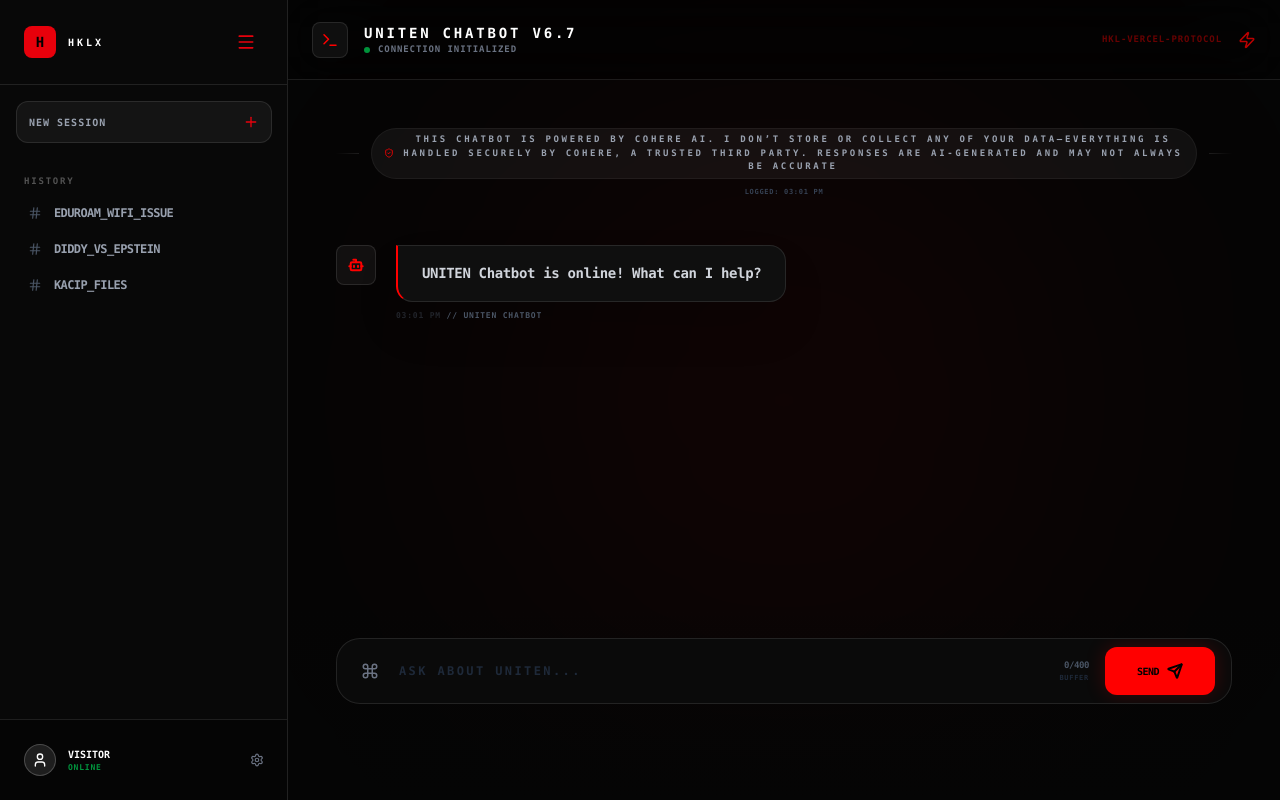
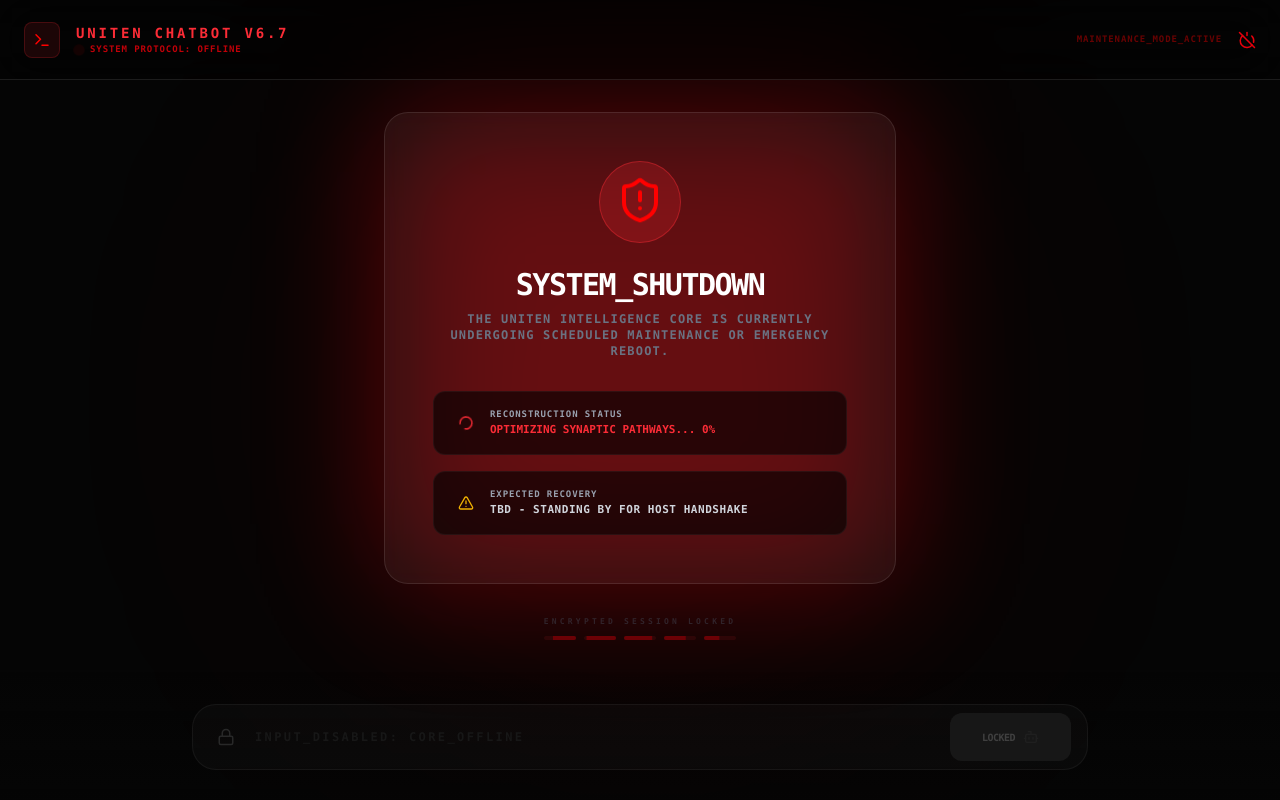
Before and after one commit to CodeWithHKL/cohere_chatbot_UI, a Next.js app: page / in a window 1280 px wide. Built offline with nearby package versions, Linux system fonts and the light colour scheme.

Commit message:
Shutdown UX

```diff
--- a/app/page.tsx
+++ b/app/page.tsx
@@ -1,227 +1,127 @@
 "use client";
 
-import React, { useState, useEffect, useRef } from 'react';
-import { Send, Bot, User, Zap, Terminal, Command, Menu, Loader2, ShieldCheck } from 'lucide-react';
-import ChatSidebar from '../components/ChatSidebar';
+import React, { useState, useEffect } from 'react';
+import { Bot, Zap, Terminal, Loader2, ShieldAlert, Lock, AlertTriangle, PowerOff } from 'lucide-react';
 
-interface Message {
-  role: 'bot' | 'user' | 'system';
-  content: string;
-  time: string;
-}
-
-export default function CyberChat() {
+export default function CyberShutdown() {
   const [mounted, setMounted] = useState(false);
-  const [messages, setMessages] = useState<Message[]>([]);
-  const [input, setInput] = useState('');
-  const [isLoading, setIsLoading] = useState(false);
-  const [sidebarOpen, setSidebarOpen] = useState(true);
-  const scrollRef = useRef<HTMLDivElement>(null);
-  const CHARACTER_LIMIT = 400;
 
   useEffect(() => {
     setMounted(true);
-    setMessages([
-      {
-        role: 'system',
-        content: 'This chatbot is powered by Cohere AI. I don’t store or collect any of your data—everything is handled securely by Cohere, a trusted third party. Responses are AI-generated and may not always be accurate',
-        time: new Date().toLocaleTimeString([], { hour: '2-digit', minute: '2-digit' })
-      },
-      {
-        role: 'bot',
-        content: 'UNITEN Chatbot is online! What can I help?',
-        time: new Date().toLocaleTimeString([], { hour: '2-digit', minute: '2-digit' })
-      }
-    ]);
   }, []);
-
-  useEffect(() => {
-    if (scrollRef.current) {
-      scrollRef.current.scrollTop = scrollRef.current.scrollHeight;
-    }
-  }, [messages, isLoading]);
-
-  const handleSend = async () => {
-    if (!input.trim() || isLoading) return;
-
-    const now = new Date().toLocaleTimeString([], { hour: '2-digit', minute: '2-digit' });
-    const currentInput = input;
-
-    const newUserMsg: Message = { role: 'user', content: currentInput, time: now };
-    setMessages(prev => [...prev, newUserMsg]);
-    setInput('');
-    setIsLoading(true);
-
-    try {
-      const response = await fetch('/api/chat', {
-        method: 'POST',
-        headers: { 'Content-Type': 'application/json' },
-        body: JSON.stringify({ message: currentInput }),
-      });
-
-      const data = await response.json();
-
-      setMessages(prev => [...prev, {
-        role: 'bot',
-        content: data.reply,
-        time: new Date().toLocaleTimeString([], { hour: '2-digit', minute: '2-digit' })
-      }]);
-    } catch (error) {
-      setMessages(prev => [...prev, {
-        role: 'bot',
-        content: "CRITICAL_ERROR: CONNECTION_LOST. UNABLE TO REACH HKLX SERVERS.",
-        time: new Date().toLocaleTimeString([], { hour: '2-digit', minute: '2-digit' })
-      }]);
-    } finally {
-      setIsLoading(false);
-    }
-  };
-
-  const clearChat = () => {
-    setMessages([
-      {
-        role: 'system',
-        content: 'KERNEL REBOOT INITIATED. MEMORY PURGED.',
-        time: new Date().toLocaleTimeString([], { hour: '2-digit', minute: '2-digit' })
-      },
-      {
-        role: 'bot',
-        content: 'SESSION RESET. KERNEL REBOOTED. STANDING BY.',
-        time: new Date().toLocaleTimeString([], { hour: '2-digit', minute: '2-digit' })
-      }
-    ]);
-  };
 
   if (!mounted) return <div className="bg-[#050505] h-screen w-screen" />;
 
   return (
     <div className="flex h-screen bg-[#050505] text-white font-mono selection:bg-[#ff0000] selection:text-black overflow-hidden">
-      <ChatSidebar isOpen={sidebarOpen} setIsOpen={setSidebarOpen} onNewSession={clearChat} />
+      {/* Sidebar removed to isolate the shutdown state */}
 
       <main className="flex-1 flex flex-col relative min-w-0">
-        <div className="absolute top-1/2 left-1/2 -translate-x-1/2 -translate-y-1/2 w-[300px] md:w-[600px] h-[300px] md:h-[600px] bg-[#ff0000]/5 blur-[140px] rounded-full pointer-events-none" />
+        {/* Animated Background Glow */}
+        <div className="absolute top-1/2 left-1/2 -translate-x-1/2 -translate-y-1/2 w-[300px] md:w-[600px] h-[300px] md:h-[600px] bg-[#ff0000]/10 blur-[160px] rounded-full pointer-events-none animate-pulse" />
 
+        {/* Header - Modified for Offline Status */}
         <header className="h-20 border-b border-white/10 flex items-center px-4 md:px-6 justify-between bg-black/40 backdrop-blur-xl z-20 shrink-0">
           <div className="flex items-center gap-4">
-            {!sidebarOpen && (
-              <button onClick={() => setSidebarOpen(true)} className="p-2.5 hover:bg-white/5 border border-white/10 rounded-lg text-[#ff0000] transition-all">
-                <Menu size={20} />
-              </button>
-            )}
-            <div className="p-2 bg-white/5 border border-white/10 rounded-lg hidden sm:block">
+            <div className="p-2 bg-red-500/10 border border-red-500/20 rounded-lg">
                 <Terminal size={18} className="text-[#ff0000]" />
             </div>
             <div>
-                <h2 className="text-xs md:text-sm font-black uppercase tracking-[0.2em]">UNITEN CHATBOT V6.7</h2>
+                <h2 className="text-xs md:text-sm font-black uppercase tracking-[0.2em] text-red-500">UNITEN CHATBOT V6.7</h2>
                 <div className="flex items-center gap-2">
-                  <span className={`w-1.5 h-1.5 rounded-full ${isLoading ? 'bg-red-500' : 'bg-green-500'} animate-pulse`} />
-                  <p className="text-[8px] md:text-[9px] text-gray-500 font-bold tracking-widest uppercase">
-                    {isLoading ? 'Scanning Database...' : 'Connection Initialized'}
+                  <span className="w-1.5 h-1.5 rounded-full bg-red-600 animate-ping" />
+                  <p className="text-[8px] md:text-[9px] text-red-700 font-bold tracking-widest uppercase">
+                    System Protocol: OFFLINE
                   </p>
                 </div>
             </div>
           </div>
           <div className="flex items-center gap-4 text-[#ff0000]">
-            <span className="hidden md:block text-[9px] font-black tracking-widest opacity-40">HKL-VERCEL-PROTOCOL</span>
-            <Zap size={18} className="animate-pulse" />
+            <span className="hidden md:block text-[9px] font-black tracking-widest opacity-40">MAINTENANCE_MODE_ACTIVE</span>
+            <PowerOff size={18} className="text-red-600" />
           </div>
         </header>
 
-        <div ref={scrollRef} className="flex-1 overflow-y-auto p-4 md:p-8 z-10 scrollbar-hide">
-          <div className="max-w-4xl mx-auto space-y-8">
-            {messages.map((msg, i) => (
-              msg.role === 'system' ? (
-                <div key={i} className="flex flex-col items-center justify-center py-4 space-y-2">
-                  <div className="flex items-center gap-3">
-                    <div className="h-[1px] w-12 bg-gradient-to-r from-transparent to-white/10" />
-                    <div className="flex items-center justify-center gap-2 px-3 py-1 bg-white/5 border border-white/5 rounded-full text-center">
-                      <ShieldCheck size={10} className="text-[#ff0000] shrink-0" />
-                      <span className="text-[9px] font-black text-gray-400 uppercase tracking-[0.3em]">
-                        {msg.content}
-                      </span>
-                    </div>
-                    <div className="h-[1px] w-12 bg-gradient-to-l from-transparent to-white/10" />
-                  </div>
-                  <span className="text-[7px] text-gray-700 font-bold uppercase tracking-widest">Logged: {msg.time}</span>
-                </div>
-              ) : (
-                <div key={i} className={`flex gap-3 md:gap-5 ${msg.role === 'user' ? 'flex-row-reverse' : 'flex-row'}`}>
-                  <div className={`w-8 h-8 md:w-10 md:h-10 rounded-lg flex items-center justify-center shrink-0 border transition-all duration-300 ${
-                    msg.role === 'user' ? 'bg-[#ff0000] border-[#ff0000] text-black shadow-[0_0_15px_rgba(255,0,0,0.3)]' : 'bg-white/5 border-white/10 text-[#ff0000]'
-                  }`}>
-                    {msg.role === 'user' ? <User size={16} strokeWidth={3} /> : <Bot size={16} strokeWidth={3} />}
-                  </div>
+        {/* Main Content Area */}
+        <div className="flex-1 flex flex-col items-center justify-center p-4 md:p-8 z-10 space-y-8">
+          <div className="relative">
+            <div className="absolute inset-0 bg-red-600 blur-3xl opacity-20 animate-pulse"></div>
+            <div className="relative bg-white/5 border border-white/10 p-12 rounded-3xl backdrop-blur-md flex flex-col items-center text-center max-w-lg">
+              <div className="mb-6 p-4 bg-red-500/20 rounded-full border border-red-500/40">
+                <ShieldAlert size={48} className="text-[#ff0000] animate-bounce" />
+              </div>
 
-                  <div className={`max-w-[85%] md:max-w-xl space-y-2 ${msg.role === 'user' ? 'text-right' : 'text-left'}`}>
-                    <div className={`inline-block px-4 py-3 md:px-6 md:py-4 rounded-2xl text-[13px] md:text-sm font-bold tracking-tight leading-relaxed shadow-2xl ${
-                      msg.role === 'user' ? 'bg-zinc-100 text-black rounded-tr-none' : 'bg-[#0f0f0f] border border-white/10 text-gray-300 rounded-tl-none border-l-2 border-l-[#ff0000]'
-                    }`}>
-                      {msg.content}
-                    </div>
-                    <div className={`flex items-center gap-2 ${msg.role === 'user' ? 'justify-end' : 'justify-start'}`}>
-                      <p className="text-[8px] font-black text-gray-600 uppercase tracking-widest">
-                         <span className="opacity-40">{msg.time}</span> // {msg.role === 'user' ? 'Admin' : 'UNITEN CHATBOT'}
-                      </p>
-                    </div>
+              <h1 className="text-2xl md:text-3xl font-black tracking-tighter mb-2">SYSTEM_SHUTDOWN</h1>
+              <p className="text-gray-500 text-[10px] md:text-xs tracking-widest uppercase font-bold mb-8">
+                The UNITEN Intelligence core is currently undergoing scheduled maintenance or emergency reboot.
+              </p>
+
+              <div className="grid grid-cols-1 gap-4 w-full">
+                <div className="flex items-center gap-4 px-6 py-4 bg-black/60 border border-white/5 rounded-xl">
+                  <Loader2 size={16} className="text-red-500 animate-spin" />
+                  <div className="text-left">
+                    <p className="text-[9px] font-black text-gray-400 uppercase tracking-widest">Reconstruction Status</p>
+                    <p className="text-[11px] text-red-500 font-bold uppercase">Optimizing Synaptic Pathways... 0%</p>
                   </div>
                 </div>
-              )
-            ))}
 
-            {isLoading && (
-              <div className="flex gap-3 md:gap-5 flex-row">
-                <div className="w-8 h-8 md:w-10 md:h-10 rounded-lg flex items-center justify-center bg-white/5 border border-white/10 text-[#ff0000]">
-                  <Loader2 size={16} className="animate-spin" />
-                </div>
-                <div className="bg-[#0f0f0f] border border-white/10 px-4 py-3 rounded-2xl rounded-tl-none border-l-2 border-l-[#ff0000]">
-                  <span className="text-[10px] text-gray-500 animate-pulse uppercase tracking-widest font-black">Querying Intelligence...</span>
+                <div className="flex items-center gap-4 px-6 py-4 bg-black/60 border border-white/5 rounded-xl">
+                  <AlertTriangle size={16} className="text-yellow-500" />
+                  <div className="text-left">
+                    <p className="text-[9px] font-black text-gray-400 uppercase tracking-widest">Expected Recovery</p>
+                    <p className="text-[11px] text-gray-300 font-bold uppercase tracking-wider">TBD - Standing by for Host Handshake</p>
+                  </div>
                 </div>
               </div>
-            )}
+            </div>
+          </div>
+
+          <div className="flex flex-col items-center gap-2 opacity-40">
+             <span className="text-[8px] font-black text-gray-600 uppercase tracking-[0.4em]">Encrypted Session Locked</span>
+             <div className="flex gap-2">
+                {[1,2,3,4,5].map((i) => (
+                    <div key={i} className="h-1 w-8 bg-red-900/50 rounded-full overflow-hidden">
+                        <div className="h-full bg-red-600 animate-progress" style={{animationDelay: `${i * 0.2}s`}} />
+                    </div>
+                ))}
+             </div>
           </div>
         </div>
 
-        {/* This container has been adjusted with more bottom padding (pb-12 md:pb-20) to move the box up */}
+        {/* Disabled Input Field UX */}
         <div className="px-4 pt-4 pb-20 md:px-8 md:pt-8 md:pb-24 bg-gradient-to-t from-[#050505] to-transparent z-10">
           <div className="max-w-4xl mx-auto">
-            <div className="relative group">
-              <div className="absolute -inset-1 bg-[#ff0000]/20 rounded-[1rem] md:rounded-[2rem] blur-lg opacity-0 group-focus-within:opacity-100 transition duration-700"></div>
-              <div className="relative flex items-center bg-[#0a0a0a] border border-white/10 rounded-[1rem] md:rounded-[1.5rem] overflow-hidden backdrop-blur-md">
-                <div className="pl-4 md:pl-6 text-gray-500 shrink-0"><Command size={18} /></div>
+            <div className="relative group cursor-not-allowed">
+              <div className="relative flex items-center bg-white/[0.02] border border-white/5 rounded-[1rem] md:rounded-[1.5rem] overflow-hidden grayscale">
+                <div className="pl-4 md:pl-6 text-gray-800 shrink-0"><Lock size={18} /></div>
 
                 <input
                   type="text"
-                  disabled={isLoading}
-                  value={input}
-                  maxLength={CHARACTER_LIMIT}
-                  onChange={(e) => setInput(e.target.value)}
-                  onKeyDown={(e) => e.key === "Enter" && handleSend()}
-                  placeholder={isLoading ? "PROCESSING..." : "ASK ABOUT UNITEN..."}
-                  className="w-full bg-transparent border-none py-4 md:py-6 px-3 md:px-5 text-[11px] md:text-xs font-black focus:outline-none tracking-[0.2em] focus:outline-none placeholder:text-gray-800 disabled:opacity-50"
+                  disabled
+                  placeholder="INPUT_DISABLED: CORE_OFFLINE"
+                  className="w-full bg-transparent border-none py-4 md:py-6 px-3 md:px-5 text-[11px] md:text-xs font-black tracking-[0.2em] focus:outline-none placeholder:text-gray-900"
                 />
 
-                <div className="hidden sm:flex flex-col items-end mr-4 select-none">
-                  <span className={`text-[9px] font-black tracking-tighter ${
-                    input.length >= CHARACTER_LIMIT ? 'text-red-500' : 'text-gray-600'
-                  }`}>
-                    {input.length}/{CHARACTER_LIMIT}
-                  </span>
-                  <span className="text-[7px] text-gray-800 font-bold uppercase tracking-widest">Buffer</span>
+                <div className="mr-2 md:mr-4 p-2.5 md:p-4 bg-gray-900 text-gray-700 rounded-lg md:rounded-xl flex items-center gap-2 px-5 md:px-8">
+                  <span className="text-[10px] font-black uppercase tracking-tighter hidden sm:inline">Locked</span>
+                  <Bot size={16} className="opacity-20" />
                 </div>
-
-                <button
-                  onClick={handleSend}
-                  disabled={isLoading}
-                  className="mr-2 md:mr-4 p-2.5 md:p-4 bg-[#ff0000] text-black rounded-lg md:rounded-xl hover:bg-red-400 active:scale-90 flex items-center gap-2 px-5 md:px-8 shadow-[0_0_20px_rgba(255,0,0,0.2)] disabled:opacity-50"
-                >
-                  <span className="text-[10px] font-black uppercase tracking-tighter hidden sm:inline">Send</span>
-                  {isLoading ? <Loader2 size={16} className="animate-spin" /> : <Send size={16} strokeWidth={3} />}
-                </button>
               </div>
             </div>
           </div>
         </div>
       </main>
+
+      {/* Custom Styles for the progress animation */}
+      <style jsx global>{`
+        @keyframes progress {
+          0% { transform: translateX(-100%); }
+          100% { transform: translateX(100%); }
+        }
+        .animate-progress {
+          animation: progress 2s infinite linear;
+        }
+      `}</style>
     </div>
   );
 }
```
